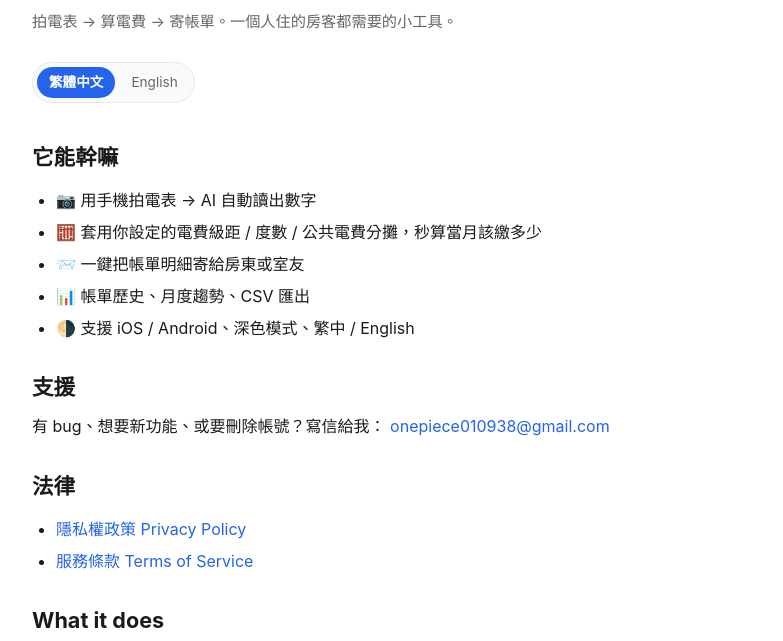
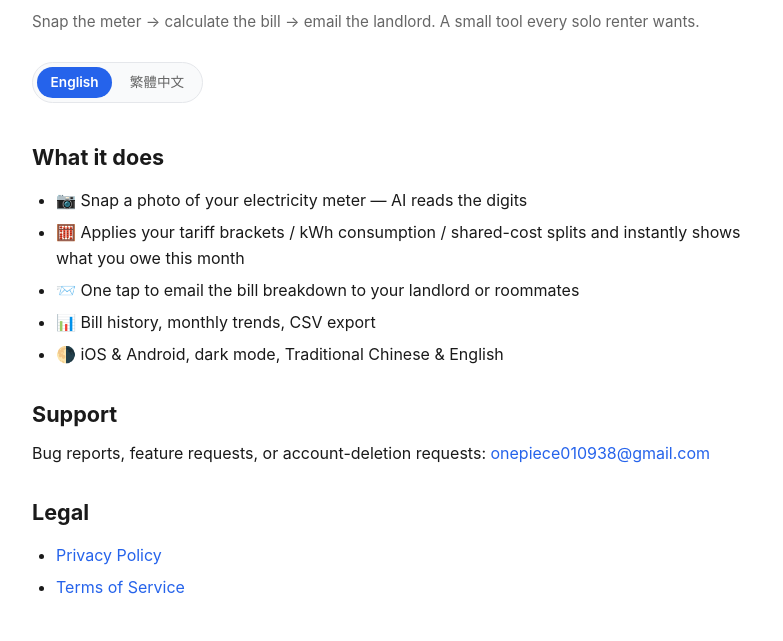
Before and after one commit to onepiece010938/onepiece010938.github.io, a plain HTML site: page wattrent/index.html in a window 1280 px wide. Shown: the part 159-800 px from the top of the page, without its empty margins (248-1031 px from the left). Drawn offline with Linux system fonts and the light colour scheme.

Commit message:
feat(site): English-first language toggle
- Default lang = English; section#zh-tw hidden via CSS until user clicks 繁體中文.

- Switch from anchor-jump (which left both languages stacked on the page) to buttons that swap visibility via html[data-lang].

- Inline head script reads localStorage('wattrent.lang') before paint to prevent FOUC for returning visitors.

- assets/lang.js wires up delegated click handlers and persists choice across pages.

```diff
--- /dev/null
+++ b/assets/lang.js
@@ -0,0 +1,46 @@
+// Language toggle for bilingual pages.
+// The inline <head> script already set html[data-lang] before paint,
+// so the correct section is shown without flash. This file just wires
+// up clicks on the .lang-switch buttons after the DOM is ready.
+(function () {
+  'use strict';
+
+  var STORAGE_KEY = 'wattrent.lang';
+  var DEFAULT_LANG = 'en';
+
+  function apply(lang) {
+    var root = document.documentElement;
+    root.setAttribute('data-lang', lang);
+    root.setAttribute('lang', lang === 'zh-tw' ? 'zh-Hant-TW' : 'en');
+    try { localStorage.setItem(STORAGE_KEY, lang); } catch (e) {}
+
+    var btns = document.querySelectorAll('.lang-switch [data-set-lang]');
+    for (var i = 0; i < btns.length; i++) {
+      if (btns[i].getAttribute('data-set-lang') === lang) {
+        btns[i].classList.add('active');
+      } else {
+        btns[i].classList.remove('active');
+      }
+    }
+  }
+
+  // Sync .active state to whatever <html data-lang> already is.
+  function syncActive() {
+    var current = document.documentElement.getAttribute('data-lang') || DEFAULT_LANG;
+    apply(current);
+  }
+
+  // Delegated click handler so it works regardless of when buttons render.
+  document.addEventListener('click', function (e) {
+    var btn = e.target && e.target.closest && e.target.closest('[data-set-lang]');
+    if (!btn) return;
+    e.preventDefault();
+    apply(btn.getAttribute('data-set-lang'));
+  });
+
+  if (document.readyState === 'loading') {
+    document.addEventListener('DOMContentLoaded', syncActive);
+  } else {
+    syncActive();
+  }
+})();
--- a/assets/style.css
+++ b/assets/style.css
@@ -80,6 +80,14 @@ li { margin: 0.35rem 0; }
 
 .muted { color: var(--muted); font-size: 0.95rem; }
 
+/* ----- Language toggle ----- */
+/* Default = English visible. Returning visitors who chose Chinese get the
+   data-lang="zh-tw" attribute set by the inline <head> script before paint. */
+section#en { display: block; }
+section#zh-tw { display: none; }
+html[data-lang="zh-tw"] section#en { display: none; }
+html[data-lang="zh-tw"] section#zh-tw { display: block; }
+
 .lang-switch {
   display: inline-flex;
   gap: 0.25rem;
@@ -91,13 +99,22 @@ li { margin: 0.35rem 0; }
   margin: 1rem 0 0.5rem;
 }
 
-.lang-switch a {
-  padding: 0.25rem 0.75rem;
+.lang-switch button {
+  appearance: none;
+  -webkit-appearance: none;
+  background: transparent;
+  border: 0;
+  font: inherit;
+  cursor: pointer;
+  padding: 0.25rem 0.85rem;
   border-radius: 999px;
   color: var(--muted);
+  transition: background-color 0.15s, color 0.15s;
 }
 
-.lang-switch a.active {
+.lang-switch button:hover { color: var(--fg); }
+
+.lang-switch button.active {
   background: var(--accent);
   color: white;
   font-weight: 600;
--- a/wattrent/index.html
+++ b/wattrent/index.html
@@ -1,10 +1,20 @@
 <!doctype html>
-<html lang="zh-Hant-TW">
+<html lang="en">
 <head>
   <meta charset="utf-8" />
   <meta name="viewport" content="width=device-width, initial-scale=1" />
-  <title>WattRent — 拍電表、算房租</title>
-  <meta name="description" content="WattRent 是一款讓房客拍電表、自動算電費、把帳單寄給房東的小工具 App。" />
+  <title>WattRent — Snap the meter, split the bill</title>
+  <meta name="description" content="WattRent is a small mobile app that lets renters snap their electricity meter, auto-calculate the bill, and email it to the landlord." />
+  <script>
+    (function () {
+      try {
+        var lang = localStorage.getItem('wattrent.lang') || 'en';
+        var html = document.documentElement;
+        html.setAttribute('data-lang', lang);
+        html.setAttribute('lang', lang === 'zh-tw' ? 'zh-Hant-TW' : 'en');
+      } catch (e) {}
+    })();
+  </script>
   <link rel="stylesheet" href="/assets/style.css" />
 </head>
 <body>
@@ -19,14 +29,14 @@
     </header>
 
     <h1>WattRent</h1>
-    <p class="muted">拍電表 → 算電費 → 寄帳單。一個人住的房客都需要的小工具。</p>
+    <p class="muted">Snap the meter → calculate the bill → email the landlord. A small tool every solo renter wants.</p>
 
-    <div class="lang-switch">
-      <a class="active" href="#zh-tw">繁體中文</a>
-      <a href="#en">English</a>
+    <div class="lang-switch" role="group" aria-label="Language">
+      <button type="button" data-set-lang="en" class="active">English</button>
+      <button type="button" data-set-lang="zh-tw">繁體中文</button>
     </div>
 
-    <section id="zh-tw">
+    <section id="zh-tw" lang="zh-Hant-TW">
       <h2>它能幹嘛</h2>
       <ul>
         <li>📷 用手機拍電表 → AI 自動讀出數字</li>
@@ -49,7 +59,7 @@
       </ul>
     </section>
 
-    <section id="en">
+    <section id="en" lang="en">
       <h2>What it does</h2>
       <ul>
         <li>📷 Snap a photo of your electricity meter — AI reads the digits</li>
@@ -79,5 +89,6 @@
       <a href="mailto:onepiece010938@gmail.com">onepiece010938@gmail.com</a>
     </footer>
   </div>
+  <script src="/assets/lang.js"></script>
 </body>
 </html>
```
Also changed, not shown: wattrent/privacy/index.html (+15 -4 lines), wattrent/terms/index.html (+15 -4 lines).
